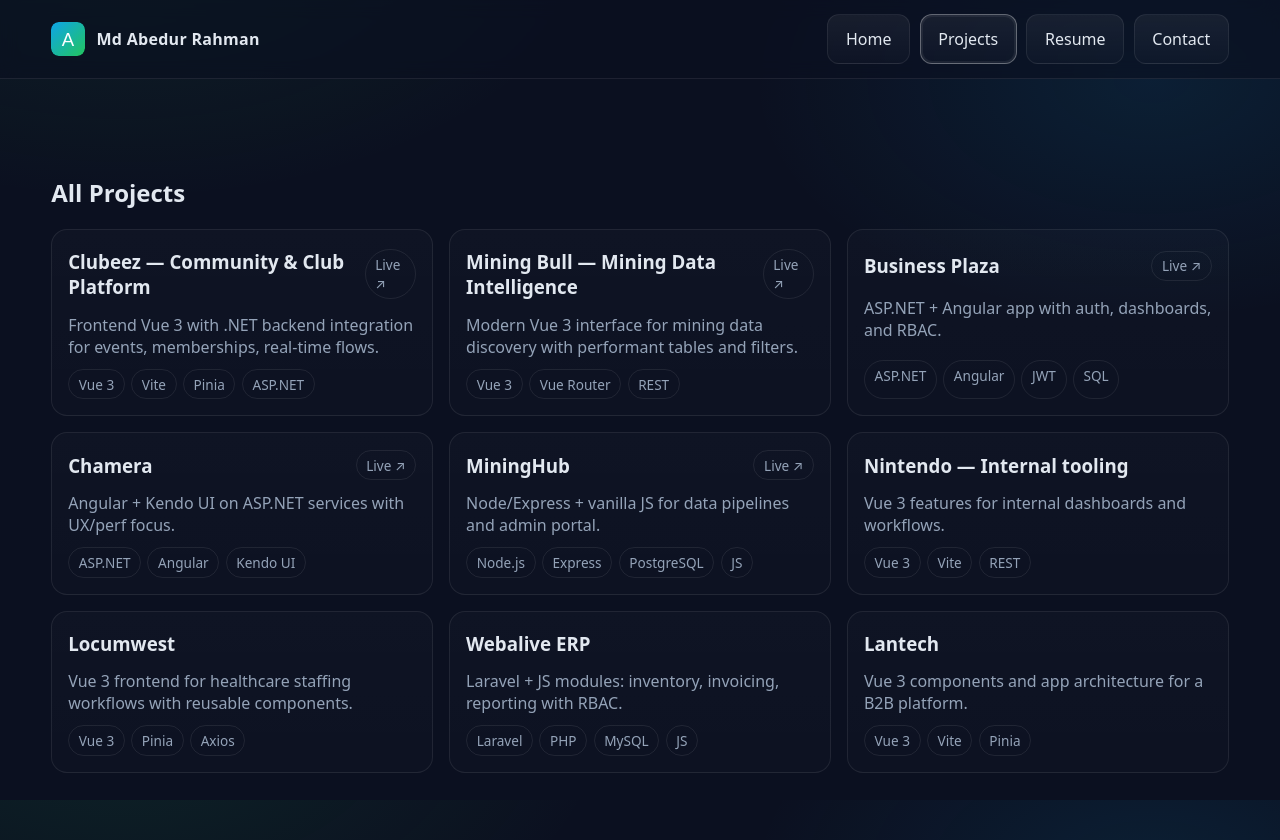
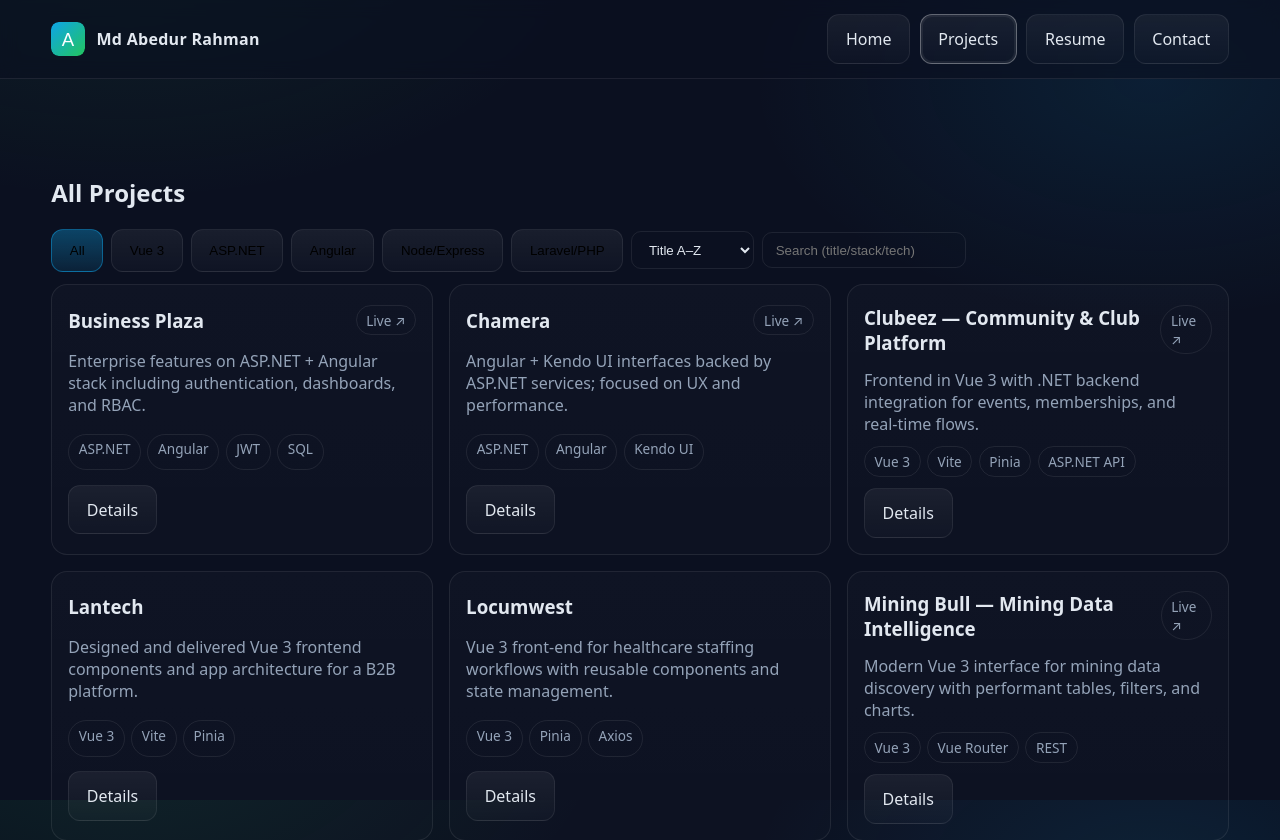
Before and after one commit to abed-baust/portfolio, a Vue app: page /projects in a window 1280 px wide. Shown: the top 840 px of the page. Built offline with nearby package versions, Linux system fonts and the light colour scheme.

Commit message:
[added] [Added sroting update]

```diff
--- a/src/components/ProjectCard.vue
+++ b/src/components/ProjectCard.vue
@@ -1,15 +1,21 @@
 <template>
   <article class="card" style="display:grid; gap:.7rem;">
     <header style="display:flex; justify-content:space-between; align-items:center; gap:1rem;">
-      <h3 style="margin:.2rem 0;">{{ project.title }}</h3>
+      <h3 style="margin:.2rem 0;">
+        <RouterLink :to="{ name:'project', params:{ slug: project.slug } }">{{ project.title }}</RouterLink>
+      </h3>
       <a v-if="project.link" class="badge" :href="project.link" target="_blank" rel="noopener">Live ↗</a>
     </header>
     <p style="color:var(--muted); margin:0;">{{ project.description }}</p>
     <div style="display:flex; flex-wrap:wrap; gap:.4rem;">
       <span v-for="t in project.tech" :key="t" class="badge">{{ t }}</span>
     </div>
+    <div class="nav">
+      <RouterLink class="btn" :to="{ name:'project', params:{ slug: project.slug } }">Details</RouterLink>
+    </div>
   </article>
 </template>
 <script setup>
+import { RouterLink } from 'vue-router'
 defineProps({ project: Object })
 </script>
--- a/src/pages/Contact.vue
+++ b/src/pages/Contact.vue
@@ -1,7 +1,6 @@
 <template>
   <section class="section container">
     <h2>Contact</h2>
-    <p class="muted">I’m available for freelance and full‑time collaborations. Let’s build something great.</p>
     <form @submit.prevent="submit" class="card" style="display:grid; gap:.8rem;">
       <input v-model="name" required placeholder="Your name" class="input" />
       <input v-model="email" type="email" required placeholder="you@example.com" class="input" />
--- /dev/null
+++ b/src/pages/ProjectDetail.vue
@@ -0,0 +1,32 @@
+<template>
+  <section class="section container" v-if="project">
+    <div class="card" style="display:grid; gap:1rem;">
+      <div style="display:flex; align-items:center; justify-content:space-between; gap:1rem; flex-wrap:wrap;">
+        <h2 style="margin:0">{{ project.title }}</h2>
+        <div class="nav">
+          <a v-if="project.link" class="btn" :href="project.link" target="_blank" rel="noopener">Live ↗</a>
+          <RouterLink class="btn" :to="{name:'projects'}">Back</RouterLink>
+        </div>
+      </div>
+      <p style="color:var(--muted); margin:0;">{{ project.description }}</p>
+      <div class="nav">
+        <span class="badge" v-if="project.role">👤 {{ project.role }}</span>
+        <span class="badge" v-if="project.stack">🧰 {{ project.stack }}</span>
+        <span class="badge" v-if="project.company">🏢 {{ project.company }}</span>
+      </div>
+      <div style="display:flex; flex-wrap:wrap; gap:.4rem;">
+        <span v-for="t in project.tech" :key="t" class="badge">{{ t }}</span>
+      </div>
+    </div>
+  </section>
+  <section v-else class="section container">
+    <h2>Project not found</h2>
+    <RouterLink class="btn" :to="{name:'projects'}">Back to all projects</RouterLink>
+  </section>
+</template>
+<script setup>
+import { useRoute, RouterLink } from 'vue-router'
+import projects from './projects.data'
+const route = useRoute()
+const project = projects.find(p => p.slug === route.params.slug)
+</script>
--- a/src/pages/Projects.vue
+++ b/src/pages/Projects.vue
@@ -1,12 +1,62 @@
 <template>
   <section class="section container">
     <h2>All Projects</h2>
+
+    <div class="controls">
+      <button class="btn" :class="{primary: active==='all'}" @click="setFilter('all')">All</button>
+      <button class="btn" :class="{primary: active==='vue'}" @click="setFilter('vue')">Vue 3</button>
+      <button class="btn" :class="{primary: active==='.net'}" @click="setFilter('.net')">ASP.NET</button>
+      <button class="btn" :class="{primary: active==='angular'}" @click="setFilter('angular')">Angular</button>
+      <button class="btn" :class="{primary: active==='node'}" @click="setFilter('node')">Node/Express</button>
+      <button class="btn" :class="{primary: active==='php'}" @click="setFilter('php')">Laravel/PHP</button>
+
+      <select v-model="sortKey" title="Sort projects">
+        <option value="title-asc">Title A–Z</option>
+        <option value="title-desc">Title Z–A</option>
+        <option value="tech-desc">Tech count ↓</option>
+        <option value="tech-asc">Tech count ↑</option>
+      </select>
+
+      <input type="search" v-model="q" placeholder="Search (title/stack/tech)" />
+    </div>
+
     <div class="grid cols-3">
-      <ProjectCard v-for="p in projects" :key="p.slug" :project="p" />
+      <ProjectCard v-for="p in finalList" :key="p.slug" :project="p" />
     </div>
   </section>
 </template>
 <script setup>
+import { ref, computed } from 'vue'
 import ProjectCard from '../components/ProjectCard.vue'
-import projects from './projects.data'
+import all from './projects.data'
+
+const active = ref('all')
+const sortKey = ref('title-asc')
+const q = ref('')
+
+const setFilter = v => active.value = v
+
+const filtered = computed(() => {
+  let arr = active.value === 'all' ? all : all.filter(p => p.tags?.includes(active.value))
+  if (q.value.trim()) {
+    const s = q.value.trim().toLowerCase()
+    arr = arr.filter(p =>
+      p.title.toLowerCase().includes(s) ||
+      (p.stack || '').toLowerCase().includes(s) ||
+      (p.tech?.join(' ').toLowerCase().includes(s))
+    )
+  }
+  return arr
+})
+
+const finalList = computed(() => {
+  const arr = [...filtered.value]
+  switch (sortKey.value) {
+    case 'title-desc': arr.sort((a,b)=> b.title.localeCompare(a.title)); break
+    case 'tech-desc': arr.sort((a,b)=> (b.tech?.length||0)-(a.tech?.length||0)); break
+    case 'tech-asc':  arr.sort((a,b)=> (a.tech?.length||0)-(b.tech?.length||0)); break
+    default:          arr.sort((a,b)=> a.title.localeCompare(b.title))
+  }
+  return arr
+})
 </script>
--- a/src/pages/Resume.vue
+++ b/src/pages/Resume.vue
@@ -1,7 +1,6 @@
 <template>
   <section class="section container">
     <h2>Resume</h2>
-    <p class="muted">Download or view my latest resume below.</p>
     <div class="nav" style="margin-bottom: 1rem;">
       <a class="btn primary" :href="base + 'Md-Abedur-Rahman-Resume.pdf'" download>⬇ Download PDF</a>
       <a class="btn" :href="base + 'Md-Abedur-Rahman-Resume.pdf'" target="_blank" rel="noopener">Open in new tab</a>
--- a/src/pages/projects.data.js
+++ b/src/pages/projects.data.js
@@ -1,25 +1,98 @@
-export default [
-  { slug:'clubeez', title:'Clubeez — Community & Club Platform',
-    description:'Frontend Vue 3 with .NET backend integration for events, memberships, real‑time flows.',
-    tech:['Vue 3','Vite','Pinia','ASP.NET'], link:'https://www.webalive.com.au/project/clubeez/' },
-  { slug:'mining-bull', title:'Mining Bull — Mining Data Intelligence',
-    description:'Modern Vue 3 interface for mining data discovery with performant tables and filters.',
-    tech:['Vue 3','Vue Router','REST'], link:'https://www.webalive.com.au/project/mining-bull/' },
-  { slug:'business-plaza', title:'Business Plaza',
-    description:'ASP.NET + Angular app with auth, dashboards, and RBAC.',
-    tech:['ASP.NET','Angular','JWT','SQL'], link:'https://www.webalive.com.au/project/business-plaza/' },
-  { slug:'chamera', title:'Chamera',
-    description:'Angular + Kendo UI on ASP.NET services with UX/perf focus.',
-    tech:['ASP.NET','Angular','Kendo UI'], link:'https://www.webalive.com.au/project/chamera/' },
-  { slug:'mininghub', title:'MiningHub',
-    description:'Node/Express + vanilla JS for data pipelines and admin portal.',
-    tech:['Node.js','Express','PostgreSQL','JS'], link:'https://mininghub.daybud.com/home' },
-  { slug:'nintendo', title:'Nintendo — Internal tooling',
-    description:'Vue 3 features for internal dashboards and workflows.', tech:['Vue 3','Vite','REST'] },
-  { slug:'locumwest', title:'Locumwest',
-    description:'Vue 3 frontend for healthcare staffing workflows with reusable components.', tech:['Vue 3','Pinia','Axios'] },
-  { slug:'webalive-erp', title:'Webalive ERP',
-    description:'Laravel + JS modules: inventory, invoicing, reporting with RBAC.', tech:['Laravel','PHP','MySQL','JS'] },
-  { slug:'lantech', title:'Lantech',
-    description:'Vue 3 components and app architecture for a B2B platform.', tech:['Vue 3','Vite','Pinia'] }
+const projects = [
+  {
+    slug:'clubeez',
+    title:'Clubeez — Community & Club Platform',
+    description:'Frontend in Vue 3 with .NET backend integration for events, memberships, and real‑time flows.',
+    tech:['Vue 3','Vite','Pinia','ASP.NET API'],
+    role:'Frontend Engineer',
+    stack:'Vue 3 + ASP.NET',
+    company:'Webalive',
+    link:'https://www.webalive.com.au/project/clubeez/',
+    tags:['vue','.net']
+  },
+  {
+    slug:'mining-bull',
+    title:'Mining Bull — Mining Data Intelligence',
+    description:'Modern Vue 3 interface for mining data discovery with performant tables, filters, and charts.',
+    tech:['Vue 3','Vue Router','REST'],
+    role:'Frontend Engineer',
+    stack:'Vue 3',
+    company:'Webalive',
+    link:'https://www.webalive.com.au/project/mining-bull/',
+    tags:['vue']
+  },
+  {
+    slug:'business-plaza',
+    title:'Business Plaza',
+    description:'Enterprise features on ASP.NET + Angular stack including authentication, dashboards, and RBAC.',
+    tech:['ASP.NET','Angular','JWT','SQL'],
+    role:'Full‑Stack Engineer',
+    stack:'ASP.NET + Angular',
+    company:'Webalive',
+    link:'https://www.webalive.com.au/project/business-plaza/',
+    tags:['angular','.net']
+  },
+  {
+    slug:'chamera',
+    title:'Chamera',
+    description:'Angular + Kendo UI interfaces backed by ASP.NET services; focused on UX and performance.',
+    tech:['ASP.NET','Angular','Kendo UI'],
+    role:'Full‑Stack Engineer',
+    stack:'ASP.NET + Angular + Kendo',
+    company:'Webalive',
+    link:'https://www.webalive.com.au/project/chamera/',
+    tags:['angular','.net','kendo']
+  },
+  {
+    slug:'mininghub',
+    title:'MiningHub',
+    description:'Node/Express services and vanilla JS frontend for data pipelines and admin portal.',
+    tech:['Node.js','Express','PostgreSQL','JS'],
+    role:'Backend + Frontend',
+    stack:'Node + Express + JS',
+    company:'Daybud',
+    link:'https://mininghub.daybud.com/home',
+    tags:['node']
+  },
+  {
+    slug:'nintendo',
+    title:'Nintendo — Internal tooling',
+    description:'Frontend features in Vue 3 for internal dashboards and workflows.',
+    tech:['Vue 3','Vite','REST'],
+    role:'Frontend Engineer',
+    stack:'Vue 3',
+    company:'Nintendo (contract)',
+    tags:['vue']
+  },
+  {
+    slug:'locumwest',
+    title:'Locumwest',
+    description:'Vue 3 front‑end for healthcare staffing workflows with reusable components and state management.',
+    tech:['Vue 3','Pinia','Axios'],
+    role:'Frontend Engineer',
+    stack:'Vue 3',
+    company:'Locumwest',
+    tags:['vue']
+  },
+  {
+    slug:'webalive-erp',
+    title:'Webalive ERP',
+    description:'Laravel + JS modules for ERP — inventory, invoicing, and reporting with role‑based permissions.',
+    tech:['Laravel','PHP','MySQL','JS'],
+    role:'Full‑Stack Engineer',
+    stack:'Laravel + JS',
+    company:'Webalive',
+    tags:['php']
+  },
+  {
+    slug:'lantech',
+    title:'Lantech',
+    description:'Designed and delivered Vue 3 frontend components and app architecture for a B2B platform.',
+    tech:['Vue 3','Vite','Pinia'],
+    role:'Frontend Engineer',
+    stack:'Vue 3',
+    company:'Lantech',
+    tags:['vue']
+  }
 ]
+export default projects
--- a/src/router/index.js
+++ b/src/router/index.js
@@ -1,6 +1,7 @@
 import { createRouter, createWebHistory } from 'vue-router'
 const Home = () => import('../pages/Home.vue')
 const Projects = () => import('../pages/Projects.vue')
+const ProjectDetail = () => import('../pages/ProjectDetail.vue')
 const Resume = () => import('../pages/Resume.vue')
 const Contact = () => import('../pages/Contact.vue')
 
@@ -9,6 +10,7 @@
   routes: [
     { path: '/', name: 'home', component: Home },
     { path: '/projects', name: 'projects', component: Projects },
+    { path: '/projects/:slug', name: 'project', component: ProjectDetail, props: true },
     { path: '/resume', name: 'resume', component: Resume },
     { path: '/contact', name: 'contact', component: Contact },
   ],
--- a/src/styles.css
+++ b/src/styles.css
@@ -11,12 +11,16 @@
 .btn:hover{transform:translateY(-1px); border-color:rgba(255,255,255,.18)} .btn.primary{background:linear-gradient(180deg, rgba(14,165,233,.35), rgba(14,165,233,.12)); border-color:rgba(14,165,233,.45)}
 header.header{position:sticky; top:0; z-index:50; backdrop-filter:blur(9px); background:rgba(11,16,32,.6); border-bottom:1px solid var(--border)}
 .row{display:flex; gap:.7rem; align-items:center} .nav{display:flex; gap:.6rem; align-items:center; flex-wrap:wrap}
-.section{padding:clamp(48px,6vw,80px) 0} .grid{display:grid; gap:1rem} .cols-3{grid-template-columns:repeat(3,minmax(0,1fr))}
-@media (max-width:1024px){.cols-3{grid-template-columns:repeat(2,minmax(0,1fr))}} @media (max-width:640px){.cols-3{grid-template-columns:1fr}}
+.section{padding:clamp(48px,6vw,80px) 0}
+.grid{display:grid; gap:1rem}
+.cols-3{grid-template-columns:repeat(3,minmax(0,1fr))}
+@media (max-width:1024px){.cols-3{grid-template-columns:repeat(2,minmax(0,1fr))}}
+@media (max-width:640px){.cols-3{grid-template-columns:1fr}}
 .card{background:linear-gradient(180deg, rgba(255,255,255,.02), rgba(255,255,255,.01)); border:1px solid var(--border); border-radius:16px; padding:1rem}
 .badge{display:inline-block; padding:.3rem .6rem; border-radius:999px; border:1px solid var(--border); color:var(--muted); font-size:.85rem}
-.hero{display:grid; gap:1.2rem; align-items:center; grid-template-columns:1.2fr .8fr} @media (max-width:900px){.hero{grid-template-columns:1fr} .hero .photo{justify-self:center}}
-.photo{width:min(380px,70vw); border-radius:18px; border:1px solid var(--border); box-shadow:0 6px 32px rgba(0,0,0,.35)}
-footer{border-top:1px solid var(--border); margin-top:40px} small.muted{color:var(--muted)}
+footer{border-top:1px solid var(--border); margin-top:40px}
+small.muted{color:var(--muted)}
 .router-link-exact-active.btn,.router-link-active.btn{border-color:rgba(255,255,255,.35); box-shadow:0 0 0 2px rgba(255,255,255,.06) inset}
 .input{padding:.9rem; border-radius:12px; border:1px solid var(--border); background:transparent; color:var(--text)}
+.controls{display:flex; gap:.5rem; flex-wrap:wrap; align-items:center; margin-bottom: .8rem;}
+select, input[type="search"]{padding:.6rem .8rem; border-radius:10px; border:1px solid var(--border); background:transparent; color:var(--text)}
```
Also changed, not shown: src/pages/Home.vue (+17 -5 lines).
